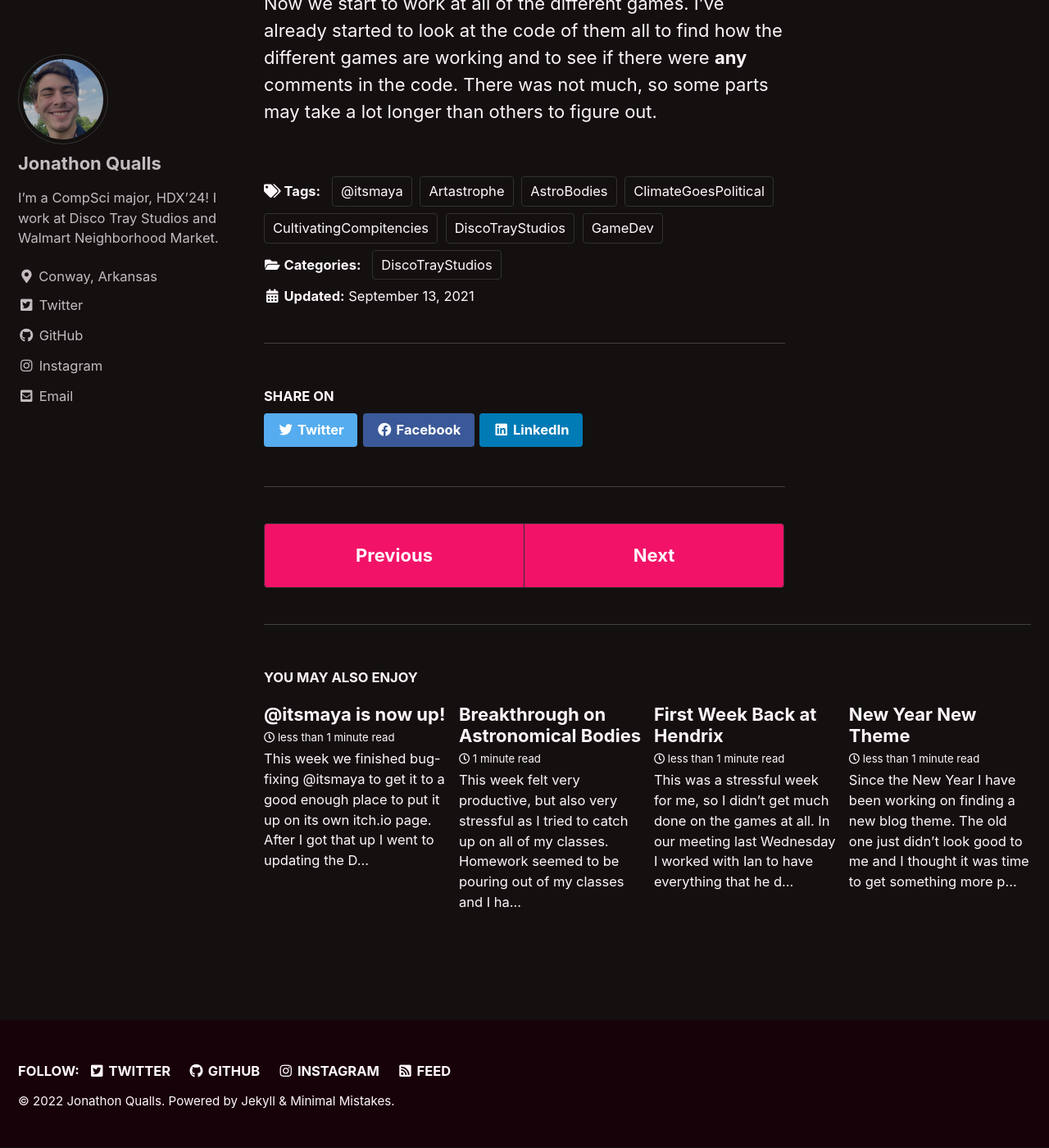
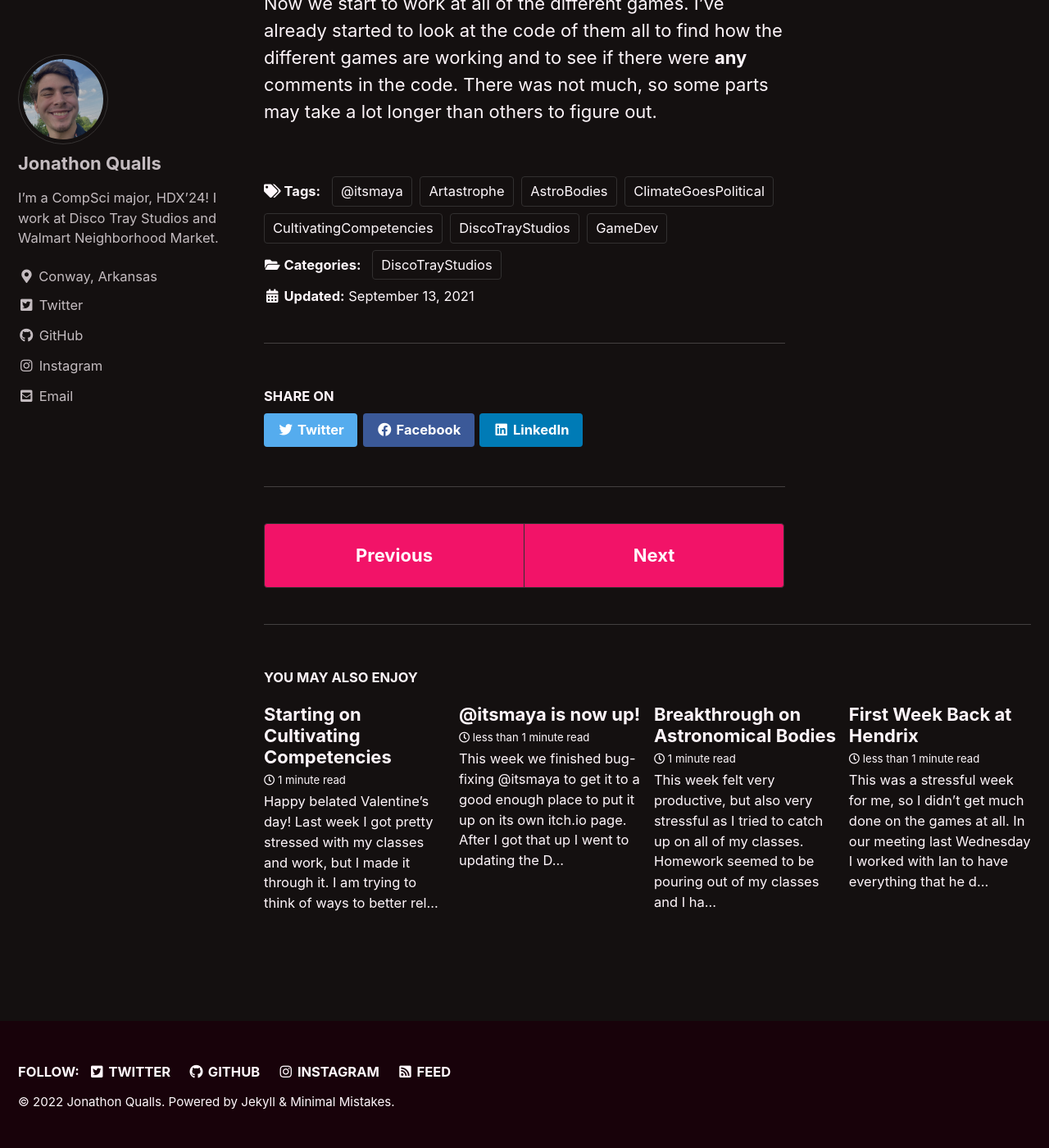
Before and after one commit to Jqual1/blog, a Jekyll site: the page built from _posts/2021-09-13-week3-post.md, in a window 1280 px wide and 1400 px high, scrolled down 2676 px. Shown: the whole window at 82% size. Built offline with Jekyll 4.4.1, drawn with Linux system fonts in a browser that asks for light colours; cached includes are drawn as plain includes; some of the changed lines change nothing that is shown.

Commit message:
Obsidian Post

```diff
--- a/_posts/2021-09-13-week3-post.md
+++ b/_posts/2021-09-13-week3-post.md
@@ -9,7 +9,7 @@ tags:
   @itsmaya
   ClimateGoesPolitical
   Artastrophe
-  CultivatingCompitencies
+  CultivatingCompetencies
 ---
 The meetings went good this week. Everyone had plenty to say about the games.
 Now we have a good idea about what needs to be done, what should have priority, and what would be nice to have in each game.
--- /dev/null
+++ b/_posts/2022-2-15-cultivating-competencies-started.md
@@ -0,0 +1,24 @@
+---
+title:  "Starting on Cultivating Competencies"
+categories:
+  DiscoTrayStudios
+tags:
+  DiscoTrayStudios
+  GameDev
+  CultivatingCompetencies
+---
+
+Happy belated Valentine's day!
+Last week I got pretty stressed with my classes and work, but I made it through it.
+I am trying to think of ways to better relieve stress with my busy schedule.
+Hopefully I will be able to relieve the stress soon so that I can absorb information better.
+
+This past week we worked on getting started with Cultivating Competencies.
+While looking at ways to visualize our story-telling in I found [Obsidian](https://obsidian.md/).
+Obsidian is a great file organization tool where you can organize your thoughts in the form of markdown files.
+![Obsidian](/blog/assets/img/dts/obsidian_CultivatingCompitencies_1.png)
+As we can see, you can link files together and color code then depending on the tags that you add to the end.
+This can make it easier to group things together and allow you to visualize the trees or webs of choices.
+In this example, I show a lot of things being referenced by outline and an example choice tree.
+As you add more things, this visualization of the files updates.
+Both Ian and I like the idea of using this as our primary source of charting out the story of the game, so we will continue to talk about the story with each other.
```
Also changed, not shown: assets/img/dts/gamedev/obsidian_CultivatingCompetencies_1.png (added).
